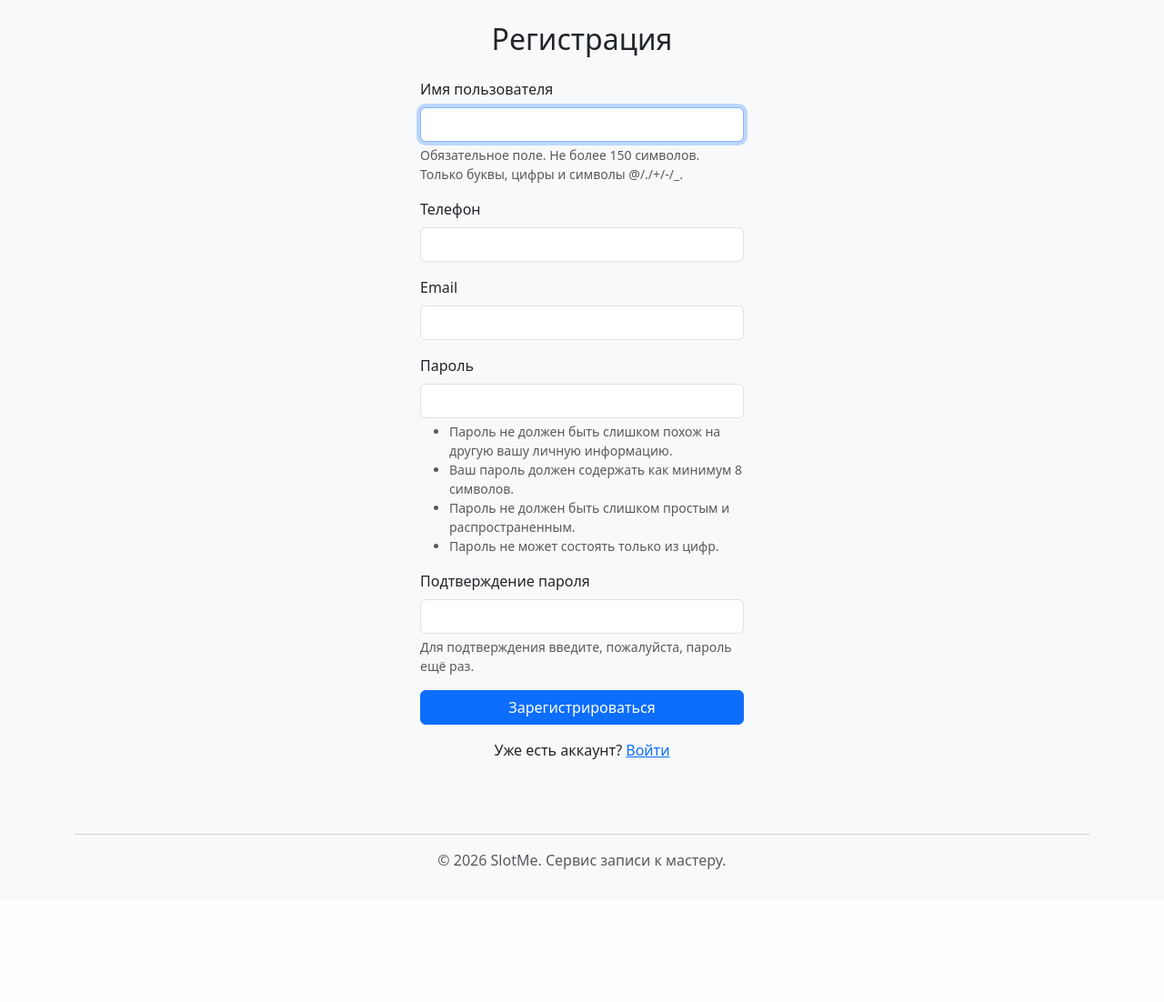
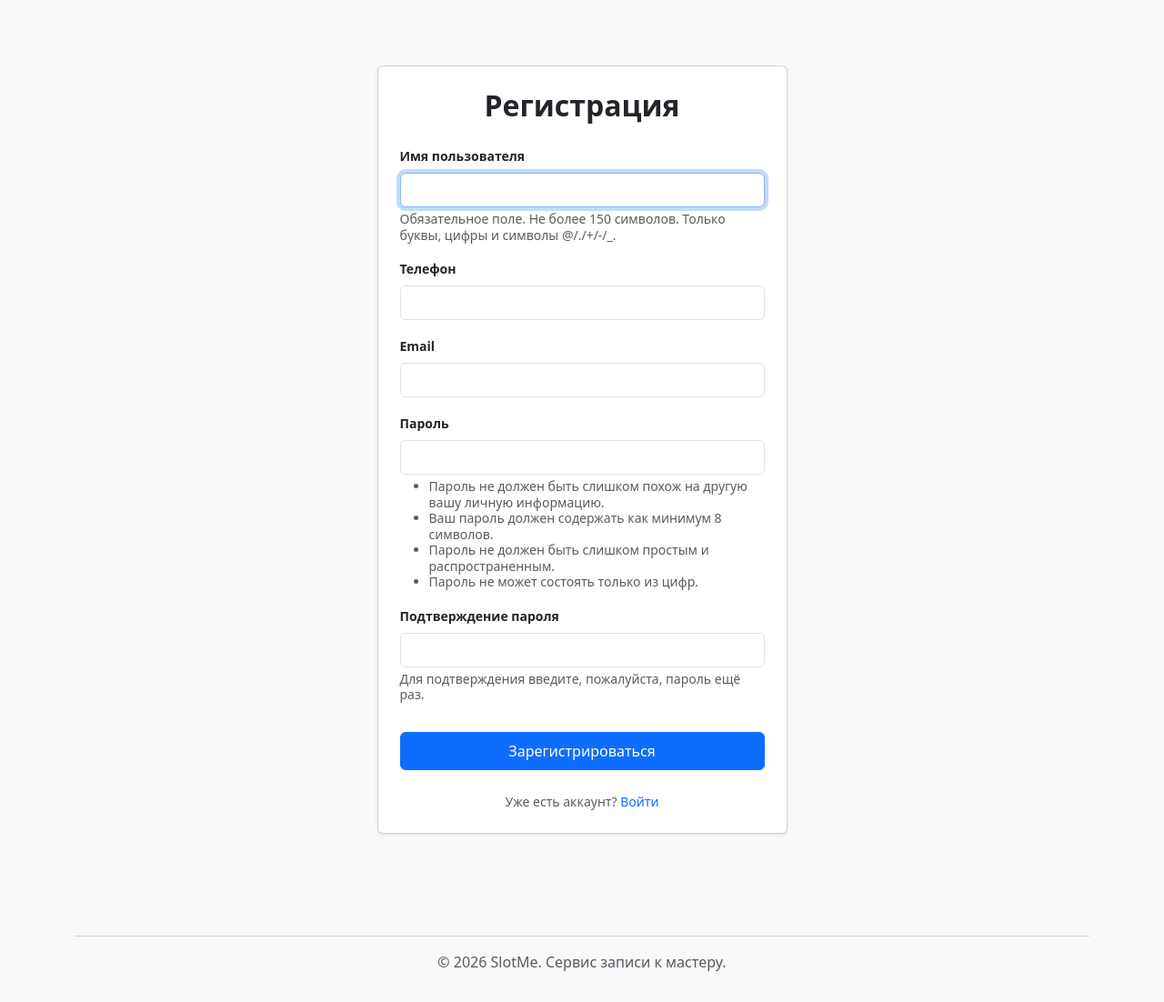
Before and after one commit to Serghqa/SlotMe, a Django app: page /register/ in a window 1280 px wide. Shown: the part 56-1158 px from the top of the page at 91% size. Before the commit the page ends 1012 px from the top, so only its background shows below. Run offline with Django 5.2, Linux system fonts and the light colour scheme.

Commit message:
Refining the template register.html

```diff
--- a/templates/registration/register.html
+++ b/templates/registration/register.html
@@ -3,36 +3,51 @@
 {% block title %}Регистрация — SlotMe{% endblock title %}
 
 {% block content %}
-<div class="row justify-content-center">
-    <div class="col-md-6 col-lg-4">
-        <h2 class="mb-4 text-center">Регистрация</h2>
+<div class="row justify-content-center my-5">
+    <div class="col-md-6 col-lg-5">
+        <div class="card shadow-sm p-4">
+            <h2 class="mb-4 text-center fw-bold">Регистрация</h2>
 
             <form method="post" novalidate>
                 {% csrf_token %}
 
+                {% if form.non_field_errors %}
+                    <div class="alert alert-danger small py-2 text-center" role="alert">
+                        {% for error in form.non_field_errors %}
+                            {{ error }}
+                        {% endfor %}
+                    </div>
+                {% endif %}
+
                 {% for field in form %}
                     <div class="mb-3">
-                    <label class="form-label">{{ field.label }}</label>
+                        <label for="{{ field.id_for_label }}" class="form-label small fw-bold">
+                            {{ field.label }}
+                        </label>
+
                         {{ field }}
+
                         {% if field.errors %}
-                        <div class="text-danger small mt-1">
+                            <div class="text-danger small mt-1 fw-semibold">
                                 {% for error in field.errors %}
                                     {{ error }}
                                 {% endfor %}
                             </div>
                         {% endif %}
+
                         {% if field.help_text %}
-                        <div class="form-text small">{{ field.help_text }}</div>
+                            <div class="form-text small lh-sm text-muted mt-1">{{ field.help_text|safe }}</div>
                         {% endif %}
                     </div>
                 {% endfor %}
 
-            <button type="submit" class="btn btn-primary w-100">Зарегистрироваться</button>
+                <button type="submit" class="btn btn-primary w-100 py-2 mt-3">Зарегистрироваться</button>
             </form>
 
-        <p class="mt-3 text-center">
-            Уже есть аккаунт? <a href="{% url 'users:login' %}">Войти</a>
-        </p>
+            <div class="mt-4 text-center small text-muted">
+                Уже есть аккаунт? <a href="{% url 'users:login' %}" class="text-decoration-none">Войти</a>
+            </div>
+        </div>
     </div>
 </div>
 {% endblock content %}
```
Lines whose indentation alone changed are shown as unchanged.
